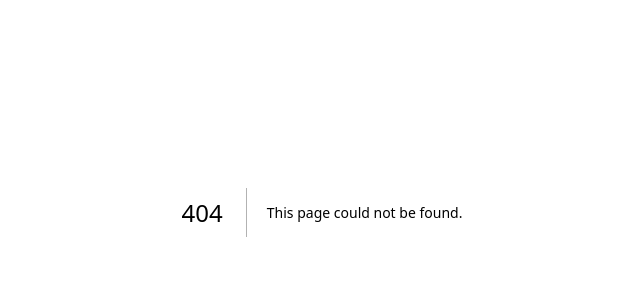
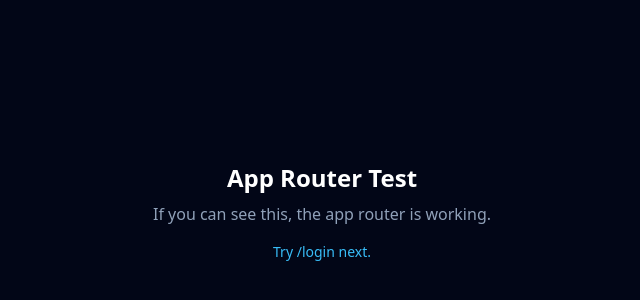
Before and after one commit to wodeh/__NeXus__, a Next.js app in the folder apps/web/: page /test in a window 1280 px wide. Before the commit this address had no page. Shown: the part 188-488 px from the top of the page, without its empty margins (318-958 px from the left). Built offline with nearby package versions, Linux system fonts and the light colour scheme.

Commit message:
fix(login): use useEffect for redirect, add loading states; add test page for router diagnostics

```diff
--- a/apps/web/src/app/login/page.tsx
+++ b/apps/web/src/app/login/page.tsx
@@ -1,32 +1,51 @@
-'use client';
+"use client";
 
-import { useState } from 'react';
-import { useAuth } from '@/lib/auth';
-import { useRouter } from 'next/navigation';
+import { useState, useEffect } from "react";
+import { useAuth } from "@/lib/auth";
+import { useRouter } from "next/navigation";
 
 export default function LoginPage() {
-  const { login, user } = useAuth();
+  const { login, user, isLoading } = useAuth();
   const router = useRouter();
-  const [email, setEmail] = useState('');
-  const [password, setPassword] = useState('');
-  const [error, setError] = useState('');
+  const [email, setEmail] = useState("");
+  const [password, setPassword] = useState("");
+  const [error, setError] = useState("");
   const [loading, setLoading] = useState(false);
 
-  // Redirect if already logged in
+  // Redirect if already logged in — must be in useEffect, not during render
+  useEffect(() => {
+    if (user) {
+      router.push("/");
+    }
+  }, [user, router]);
+
+  // Don't render form while checking auth state
+  if (isLoading) {
+    return (
+      <div className="flex min-h-screen items-center justify-center bg-slate-950">
+        <div className="h-8 w-8 animate-spin rounded-full border-2 border-nexus-500 border-t-transparent" />
+      </div>
+    );
+  }
+
+  // If already logged in, show nothing while redirecting
   if (user) {
-    router.push('/');
-    return null;
+    return (
+      <div className="flex min-h-screen items-center justify-center bg-slate-950">
+        <div className="h-8 w-8 animate-spin rounded-full border-2 border-nexus-500 border-t-transparent" />
+      </div>
+    );
   }
 
   const handleSubmit = async (e: React.FormEvent) => {
     e.preventDefault();
-    setError('');
+    setError("");
     setLoading(true);
     try {
       await login(email, password);
-      router.push('/');
+      router.push("/");
     } catch (err: any) {
-      setError(err.message || 'Login failed');
+      setError(err.message || "Login failed");
     } finally {
       setLoading(false);
     }
@@ -74,7 +93,7 @@ export default function LoginPage() {
             disabled={loading}
             className="w-full rounded-lg bg-nexus-600 px-4 py-2.5 text-sm font-semibold text-white transition hover:bg-nexus-500 disabled:opacity-50"
           >
-            {loading ? 'Signing in…' : 'Sign In'}
+            {loading ? "Signing in…" : "Sign In"}
           </button>
         </form>
 
@@ -82,25 +101,25 @@ export default function LoginPage() {
           <p className="mb-2 text-xs font-medium text-slate-500">Demo Villa Owners</p>
           <div className="space-y-1 text-xs text-slate-400">
             <button
-              onClick={() => { setEmail('ramiz@villa.test'); setPassword('villa123'); }}
+              onClick={() => { setEmail("ramiz@villa.test"); setPassword("villa123"); }}
               className="block w-full rounded bg-slate-800/50 px-2 py-1 text-left hover:bg-slate-800"
             >
               Ramiz Haddad — ramiz@villa.test / villa123
             </button>
             <button
-              onClick={() => { setEmail('owner1@villa.test'); setPassword('villa123'); }}
+              onClick={() => { setEmail("owner1@villa.test"); setPassword("villa123"); }}
               className="block w-full rounded bg-slate-800/50 px-2 py-1 text-left hover:bg-slate-800"
             >
               Ahmad Khalil — owner1@villa.test / villa123
             </button>
             <button
-              onClick={() => { setEmail('owner2@villa.test'); setPassword('villa123'); }}
+              onClick={() => { setEmail("owner2@villa.test"); setPassword("villa123"); }}
               className="block w-full rounded bg-slate-800/50 px-2 py-1 text-left hover:bg-slate-800"
             >
               Sarah Nassar — owner2@villa.test / villa123
             </button>
             <button
-              onClick={() => { setEmail('owner4@villa.test'); setPassword('villa123'); }}
+              onClick={() => { setEmail("owner4@villa.test"); setPassword("villa123"); }}
               className="block w-full rounded bg-slate-800/50 px-2 py-1 text-left hover:bg-slate-800"
             >
               Layla Farhat — owner4@villa.test / villa123
--- /dev/null
+++ b/apps/web/src/app/test/page.tsx
@@ -0,0 +1,11 @@
+export default function TestPage() {
+  return (
+    <div className="flex min-h-screen items-center justify-center bg-slate-950 text-white">
+      <div className="text-center">
+        <h1 className="text-2xl font-bold">App Router Test</h1>
+        <p className="mt-2 text-slate-400">If you can see this, the app router is working.</p>
+        <p className="mt-4 text-sm text-nexus-400">Try /login next.</p>
+      </div>
+    </div>
+  );
+}
```
